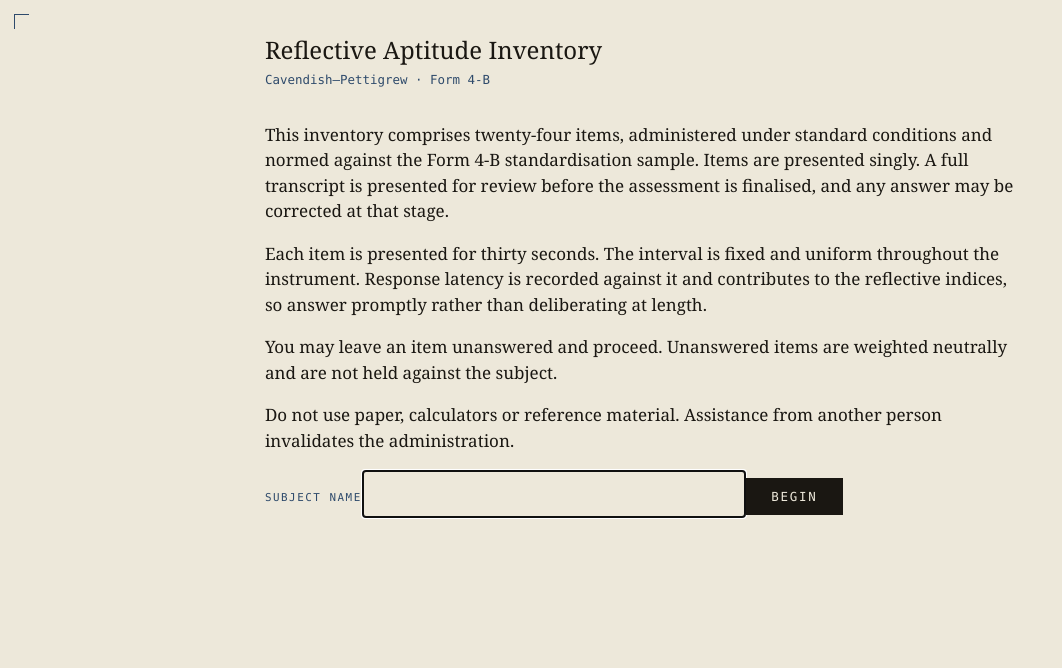
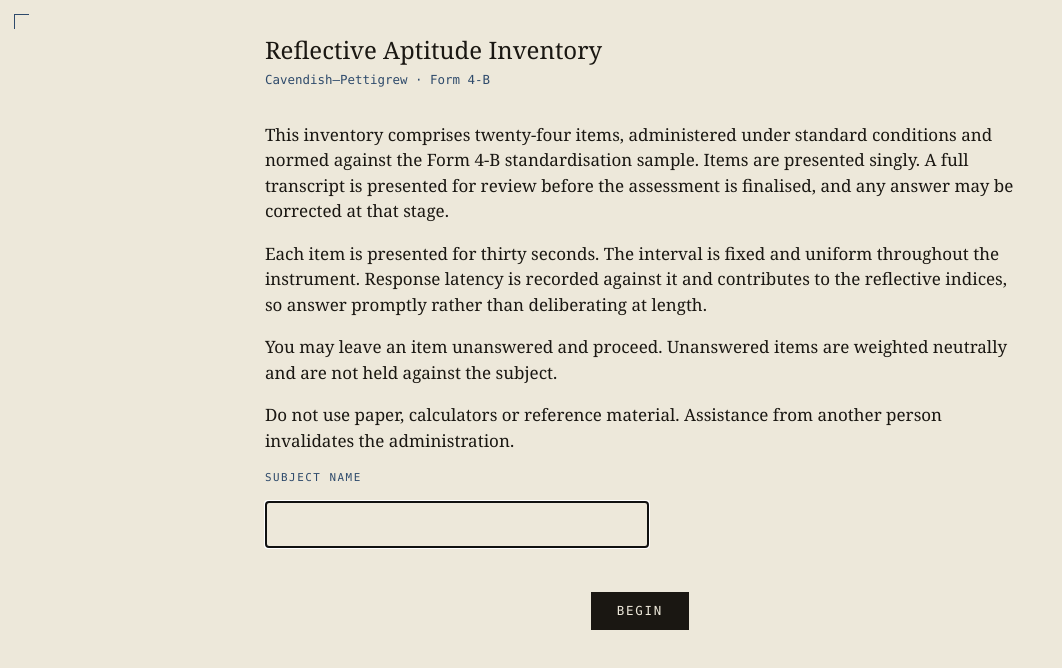
Before and after one commit to davidwbritt/cavendish-pettigrew, a website with bundled scripts: page index.html in a window 1280 px wide. Shown: the top 668 px of the page, without its empty margins (0-1062 px from the left). Built offline with nearby package versions, Linux system fonts and the light colour scheme.

Commit message:
Space the SUBJECT NAME caption off its field and centre BEGIN on its own line
The caption sat directly on top of the box because `label` is inline by
default, and BEGIN was riding up beside the field rather than below it: the
input is capped at 24rem inside an 84ch measure, which left an inline-block
button ample room to sit in the gap to its right.

The label now gets .9rem of clearance, the input is block so nothing can
share its line, and BEGIN sits in its own centred row.

The landing-specific layout is carried on new `subject-label` and
`begin-row` classes rather than on `label` itself. `label` is also worn by
the SUBJECT and FORM fields inside .form-header, which have their own flex
rules and appear on every screen after this one, so restyling it here would
have followed the taker through the entire instrument.

Verified in Chrome: 14.4px between caption and box, button below the field,
button centre 382.5px against a column centre of 382.5px, and the field
still focused on load. 260/260 tests, probe green with falsified deposit
rows = 3.

Co-Authored-By: Claude Opus 5 (1M context) <noreply@anthropic.com>

```diff
--- a/index.html
+++ b/index.html
@@ -116,8 +116,16 @@ body {
   font: inherit; font-size: 1.15rem;
   background: transparent; color: var(--ink); caret-color: var(--ink);
   border: 1px solid var(--ink); padding: .55rem .7rem;
-  width: 100%; max-width: 24rem; margin-bottom: 2rem;
+  width: 100%; max-width: 24rem; margin-bottom: 0;
+  /* Block, so BEGIN cannot ride up onto the same line. The field is capped
+     at 24rem inside an 84ch measure, which left an inline-block button
+     ample room to sit in the gap to its right. */
+  display: block;
 }
+/* Breathing room between the field's caption and the box it captions. */
+.subject-label { display: block; margin-bottom: .9rem; }
+/* BEGIN on its own line, centred across the content column. */
+.begin-row { text-align: center; margin-top: 2.75rem; }
 .begin {
   font-family: var(--mono); font-size: .78rem; letter-spacing: .14em;
   background: var(--ink); color: var(--paper); border: 0; padding: .7rem 1.6rem; cursor: pointer;
--- a/src/ui/screens.js
+++ b/src/ui/screens.js
@@ -99,9 +99,17 @@ export function renderLanding(root, onStart) {
 
     el('p', { text: 'Do not use paper, calculators or reference material. Assistance from another person invalidates the administration.' }),
 
-    el('label', { class: 'label', text: 'SUBJECT NAME' }),
+    // `subject-label` carries only the landing-specific block layout and
+    // spacing; the shared `label` class keeps the typography. They are kept
+    // separate because `label` is also worn by the SUBJECT/FORM fields
+    // inside .form-header, which are laid out by their own flex rules on
+    // every subsequent screen — restyling it here would follow the taker
+    // through the whole instrument.
+    el('label', { class: 'label subject-label', text: 'SUBJECT NAME' }),
     input,
-    el('button', { class: 'begin', text: 'BEGIN', onclick: () => onStart(input.value.trim()) })
+    el('div', { class: 'begin-row' }, [
+      el('button', { class: 'begin', text: 'BEGIN', onclick: () => onStart(input.value.trim()) })
+    ])
   );
   input.focus();
   requestAnimationFrame(() => {
```
